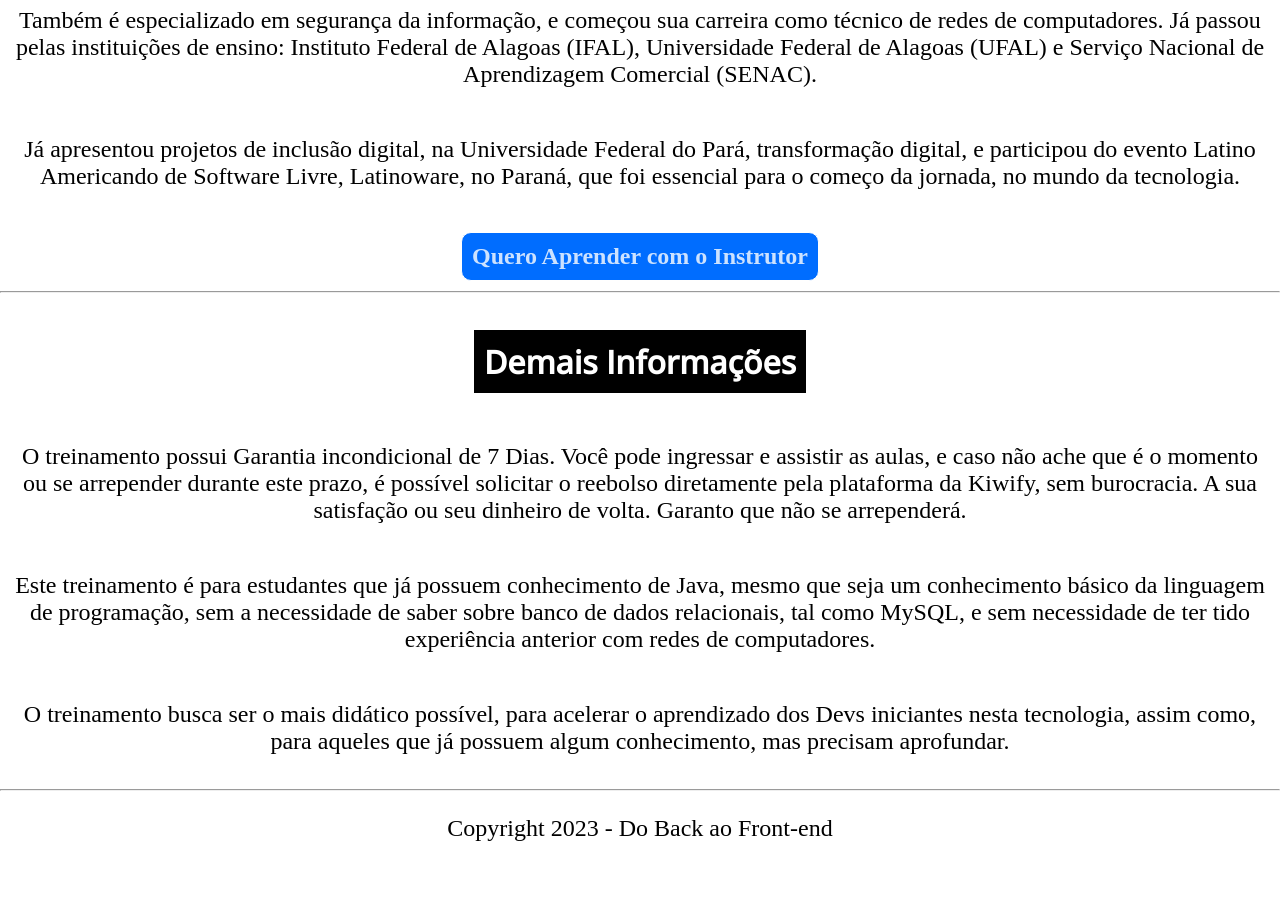
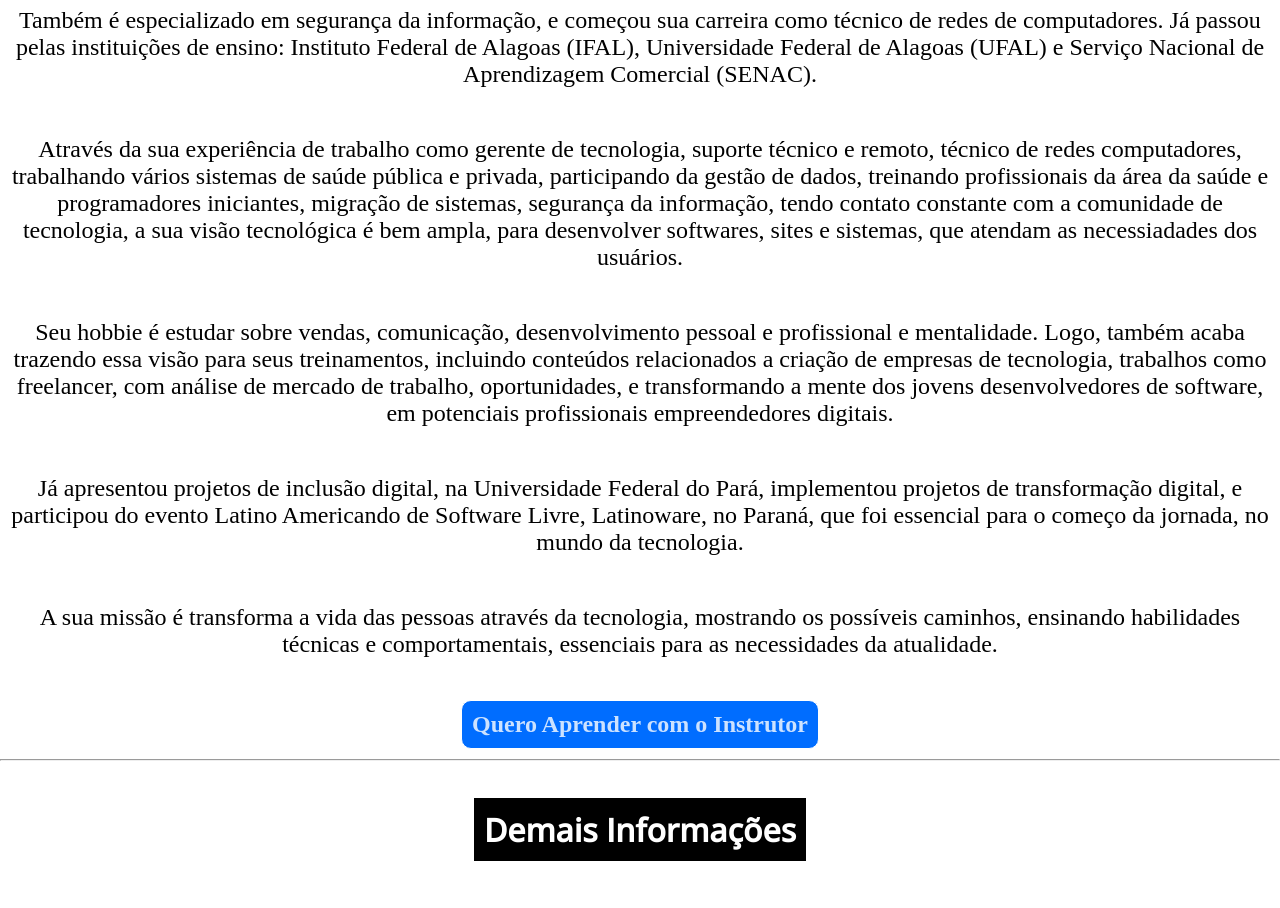
Before and after one commit to olivalpaulino/treinamentospringbootechatgpt, a plain HTML site: page index.html in a window 1280 px wide. Shown: the part 4840-5748 px from the top of the page. Before the commit the page ends 5706 px from the top, so only its background shows below. Drawn offline with nearby package versions, Linux system fonts and the light colour scheme.

Commit message:
atualizando a descrição do instrutor

```diff
--- a/index.html
+++ b/index.html
@@ -80,7 +80,10 @@
         <p>Profissional de tecnologia que produz conteúdo de programação, pelo Youtube a mais de 1 ano. Já ganhou prêmios pelos artigos de tecnologia escritos, nas plataformas de cursos de programação.</p>
         <p>Desenvolvedor do Back e Front-end com as tecnologias: Java, MySQL, Spring Boot, JavaScript, Html, Css e Reactjs.</p>
         <p>Também é especializado em segurança da informação, e começou sua carreira como técnico de redes de computadores. Já passou pelas instituições de ensino: Instituto Federal de Alagoas (IFAL), Universidade Federal de Alagoas (UFAL) e Serviço Nacional de Aprendizagem Comercial (SENAC).</p>
-        <p>Já apresentou projetos de inclusão digital, na Universidade Federal do Pará, transformação digital, e participou do evento Latino Americando de Software Livre, Latinoware, no Paraná, que foi essencial para o começo da jornada, no mundo da tecnologia.</p>
+        <p>Através da sua experiência de trabalho como gerente de tecnologia, suporte técnico e remoto, técnico de redes computadores, trabalhando vários sistemas de saúde pública e privada, participando da gestão de dados, treinando profissionais da área da saúde e programadores iniciantes, migração de sistemas, segurança da informação, tendo contato constante com a comunidade de tecnologia, a sua visão tecnológica é bem ampla, para desenvolver softwares, sites e sistemas, que atendam as necessiadades dos usuários.</p>
+        <p>Seu hobbie é estudar sobre vendas, comunicação, desenvolvimento pessoal e profissional e mentalidade. Logo, também acaba trazendo essa visão para seus treinamentos, incluindo conteúdos relacionados a criação de empresas de tecnologia, trabalhos como freelancer, com análise de mercado de trabalho, oportunidades, e transformando a mente dos jovens desenvolvedores de software, em potenciais profissionais empreendedores digitais.</p>
+        <p>Já apresentou projetos de inclusão digital, na Universidade Federal do Pará, implementou projetos de transformação digital, e participou do evento Latino Americando de Software Livre, Latinoware, no Paraná, que foi essencial para o começo da jornada, no mundo da tecnologia.</p>
+        <p>A sua missão é transforma a vida das pessoas através da tecnologia, mostrando os possíveis caminhos, ensinando habilidades técnicas e comportamentais, essenciais para as necessidades da atualidade.</p>
         <br>
         <a href="https://pay.kiwify.com.br/XVcZbZy" class="btn-compra">Quero Aprender com o Instrutor</a>
     </section>
```
